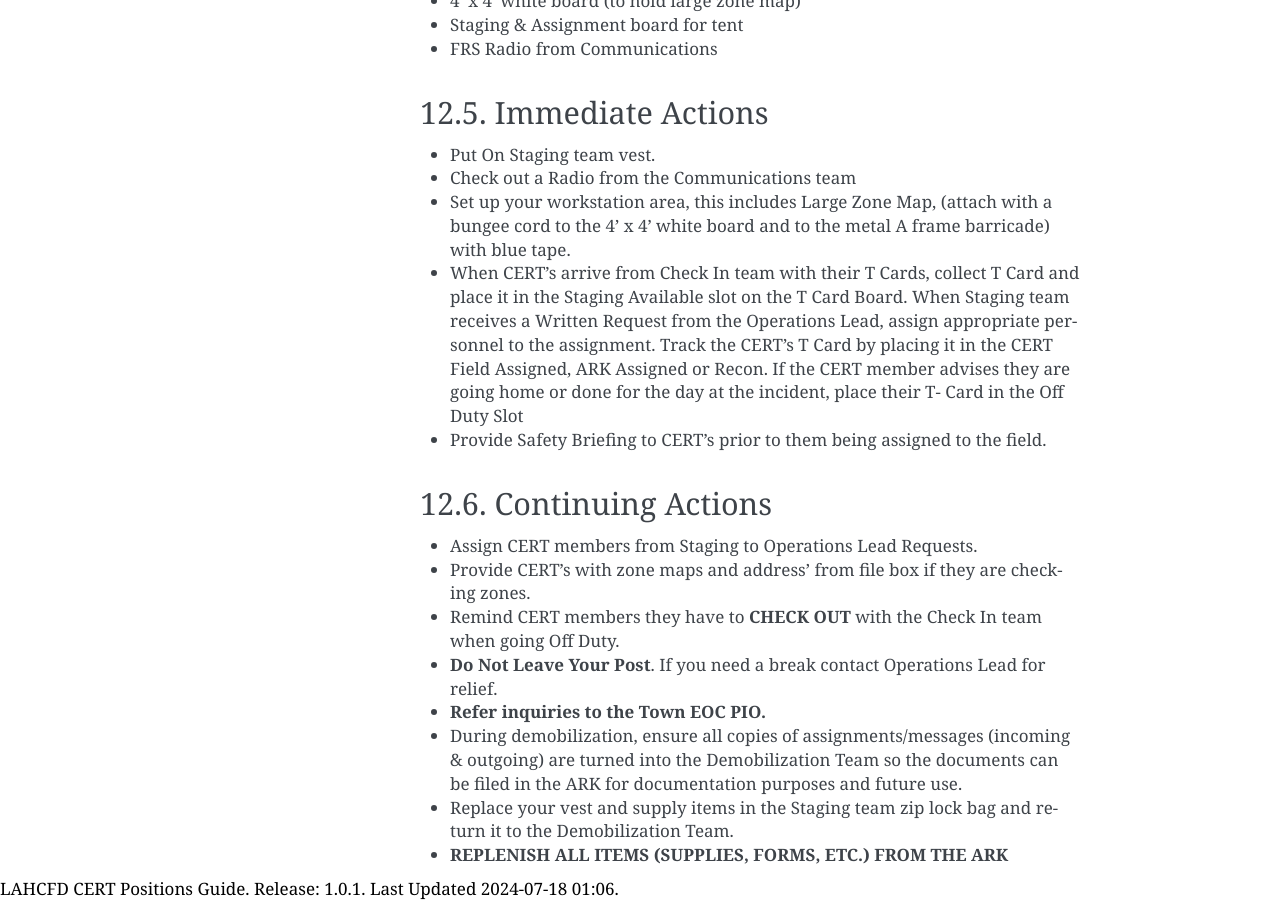
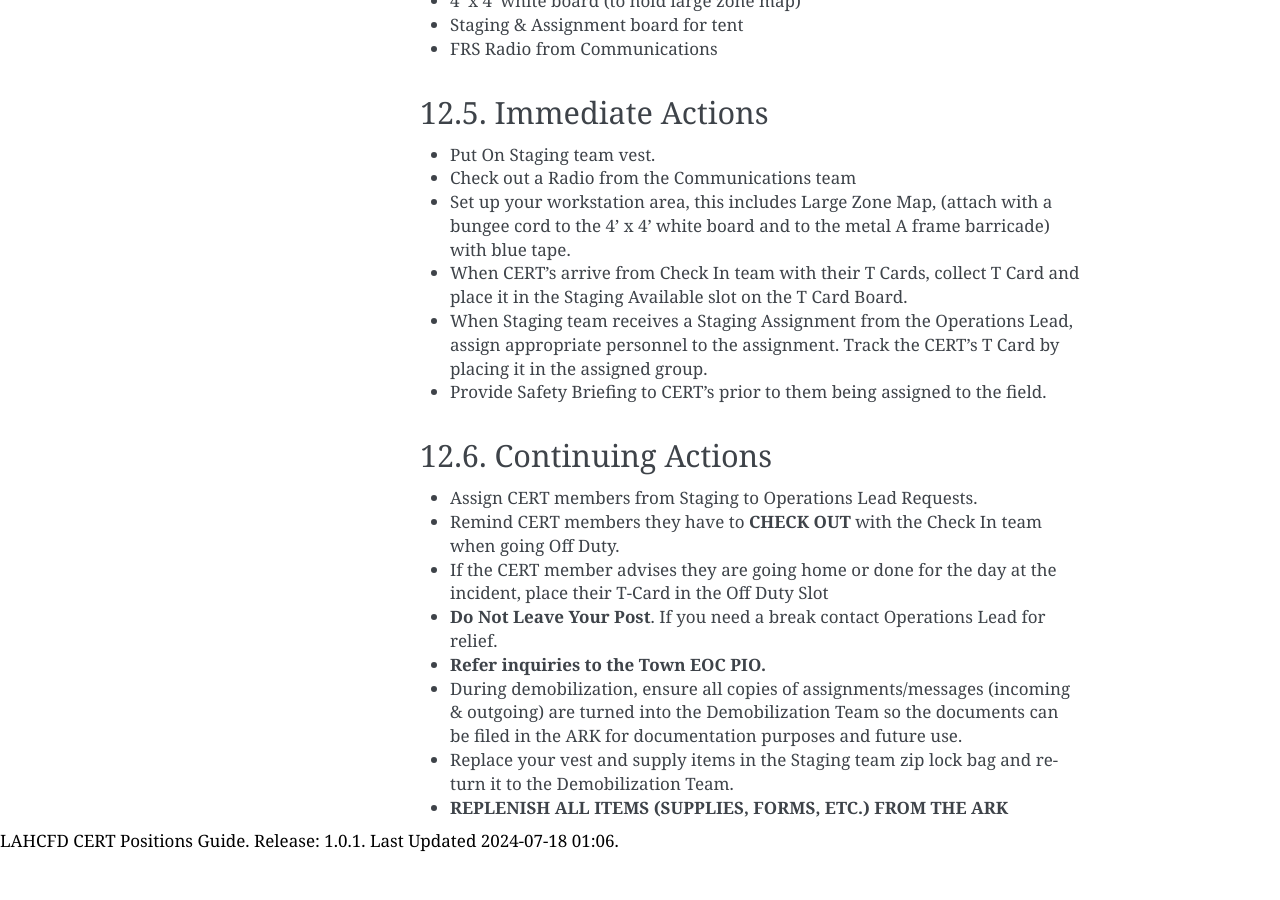
Before and after one commit to neilkatin/lah-cert-positions-guide, a Sphinx documentation site: the page built from source/staging.md, in a window 1280 px wide and 900 px high, scrolled down 1221 px. Built offline with Sphinx 7.4.7, drawn with Linux system fonts in a browser that asks for light colours; after the commit the page ends 2073 px from its top, so only the background shows below that.

Commit message:
updated staging section

```diff
--- a/source/staging.md
+++ b/source/staging.md
@@ -49,14 +49,18 @@ Other items to obtain:
 * Put On Staging team vest.
 * Check out a Radio from the Communications team
 * Set up your workstation area, this includes Large Zone Map, \(attach with a bungee cord to the 4’ x 4’ white board and to the metal A frame barricade\) with blue tape.
-* When CERT’s arrive from Check In team with their T Cards, collect T Card and place it in the Staging Available slot on the T Card Board. When Staging team receives a Written Request from the Operations Lead, assign appropriate personnel to the assignment. Track the CERT’s T Card by placing it in the CERT Field Assigned, ARK Assigned or Recon. If the CERT member advises they are going home or done for the day at the incident, place their T- Card in the Off Duty Slot
+* When CERT’s arrive from Check In team with their T Cards,
+collect T Card and place it in the Staging Available slot on the T Card Board.
+* When Staging team receives a Staging Assignment from the Operations Lead,
+assign appropriate personnel to the assignment.
+Track the CERT’s T Card by placing it in the assigned group.
 * Provide Safety Briefing to CERT’s prior to them being assigned to the field.
 
 ## Continuing Actions
 
 * Assign CERT members from Staging to Operations Lead Requests.
-* Provide CERT’s with zone maps and address’ from file box if they are checking zones.
 * Remind CERT members they have to **CHECK OUT** with the Check In team when going Off Duty.
+* If the CERT member advises they are going home or done for the day at the incident, place their T-Card in the Off Duty Slot
 * **Do Not Leave Your Post**. If you need a break contact Operations Lead for relief.
 * **Refer inquiries to the Town EOC PIO.**
 * During demobilization, ensure all copies of assignments/messages \(incoming & outgoing\) are turned into the Demobilization Team so the documents can be filed in the ARK for documentation purposes and future use.
```
